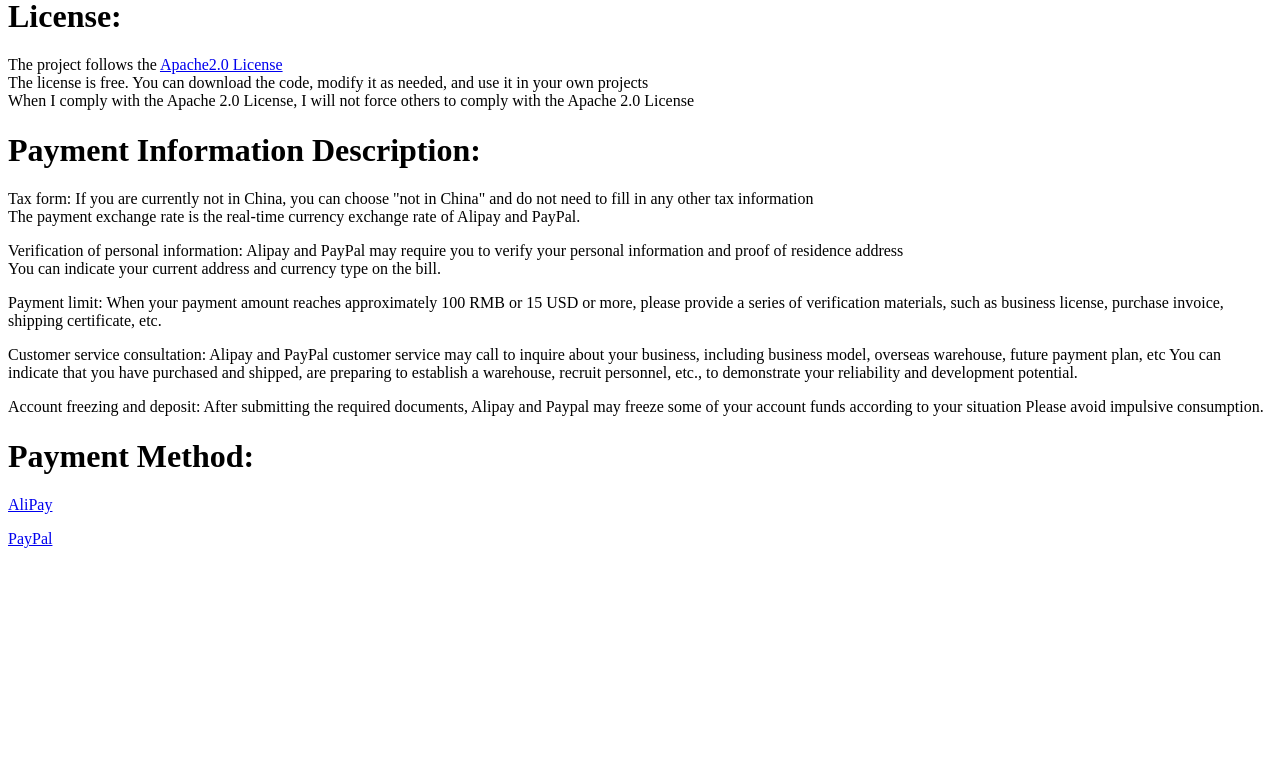
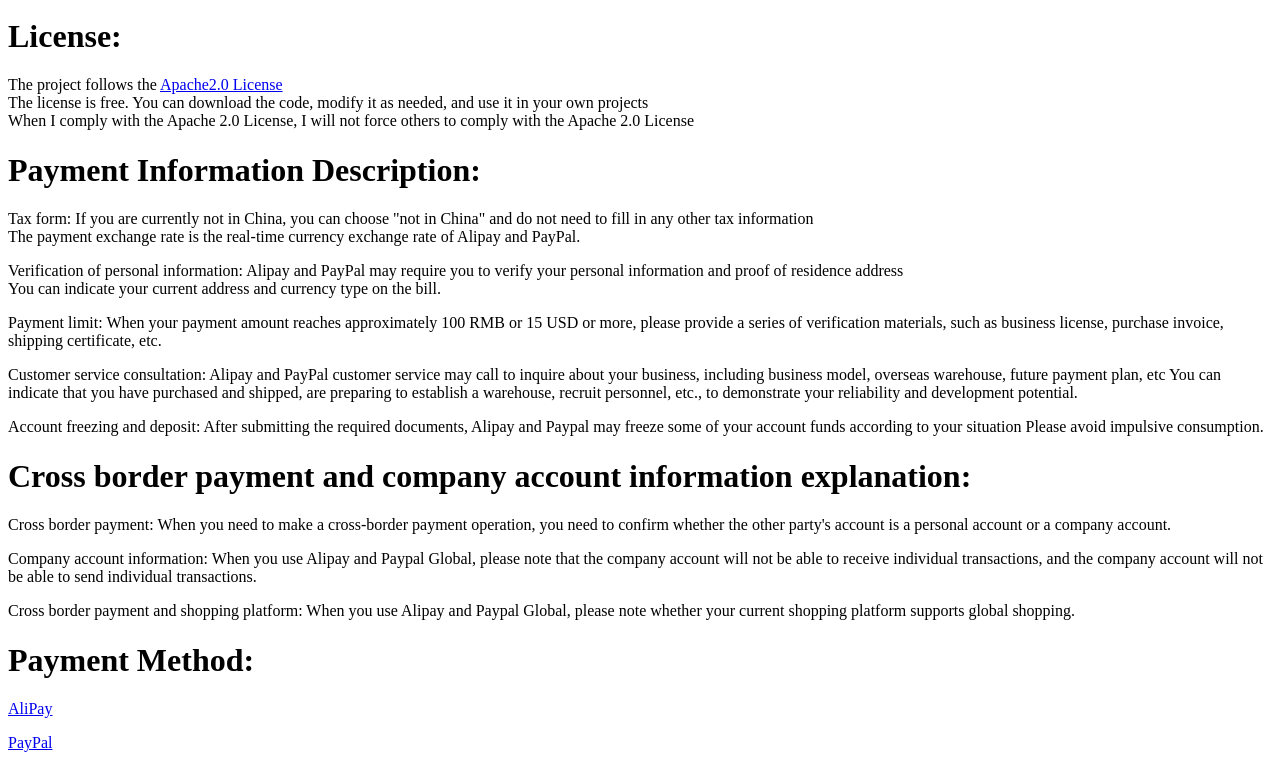
Before and after one commit to ThierrySquirrel/thierrysquirrel.github.io, a plain HTML site: page index.html in a window 1280 px wide. Shown: the part 733-1501 px from the top of the page. Before the commit the page ends 1297 px from the top, so only its background shows below. Drawn offline with Linux system fonts and the light colour scheme.

Commit message:
Update MD

```diff
--- a/index.html
+++ b/index.html
@@ -15,6 +15,7 @@
         <li><input checked="" disabled="" type="checkbox"> Modules waiting for repair  </li>
         <li><input checked="" disabled="" type="checkbox"> License</li>
         <li><input checked="" disabled="" type="checkbox"> Payment Information Description</li>
+        <li><input checked="" disabled="" type="checkbox"> Cross border payment and company account information explanation</li>
         <li><input checked="" disabled="" type="checkbox"> Payment Method</li>
     </ul>
     <h1 id="heading-1">Follow up on emerging technologies:</h1>
@@ -31,7 +32,11 @@
     <p>Payment limit: When your payment amount reaches approximately 100 RMB or 15 USD or more, please provide a series of verification materials, such as business license, purchase invoice, shipping certificate, etc.  </p>
     <p>Customer service consultation: Alipay and PayPal customer service may call to inquire about your business, including business model, overseas warehouse, future payment plan, etc You can indicate that you have purchased and shipped, are preparing to establish a warehouse, recruit personnel, etc., to demonstrate your reliability and development potential.  </p>
     <p>Account freezing and deposit: After submitting the required documents, Alipay and Paypal may freeze some of your account funds according to your situation Please avoid impulsive consumption.  </p>
-    <h1 id="heading-6">Payment Method:</h1>
+    <h1 id="heading-6">Cross border payment and company account information explanation:</h1>
+    <p>Cross border payment: When you need to make a cross-border payment operation, you need to confirm whether the other party's account is a personal account or a company account.  </p>
+    <p>Company account information: When you use Alipay and Paypal Global, please note that the company account will not be able to receive individual transactions, and the company account will not be able to send individual transactions.  </p>
+    <p>Cross border payment and shopping platform: When you use Alipay and Paypal Global, please note whether your current shopping platform supports global shopping.  </p>
+    <h1 id="heading-7">Payment Method:</h1>
     <p><a href="https://thierrysquirrel.github.io/alipay.jpg">AliPay</a></p>
     <p><a href="https://paypal.me/thierrysquirrel">PayPal</a></p>
 </body>
```
Also changed, not shown: index_zh_CN.html (+6 -1 lines), 2 other files.
